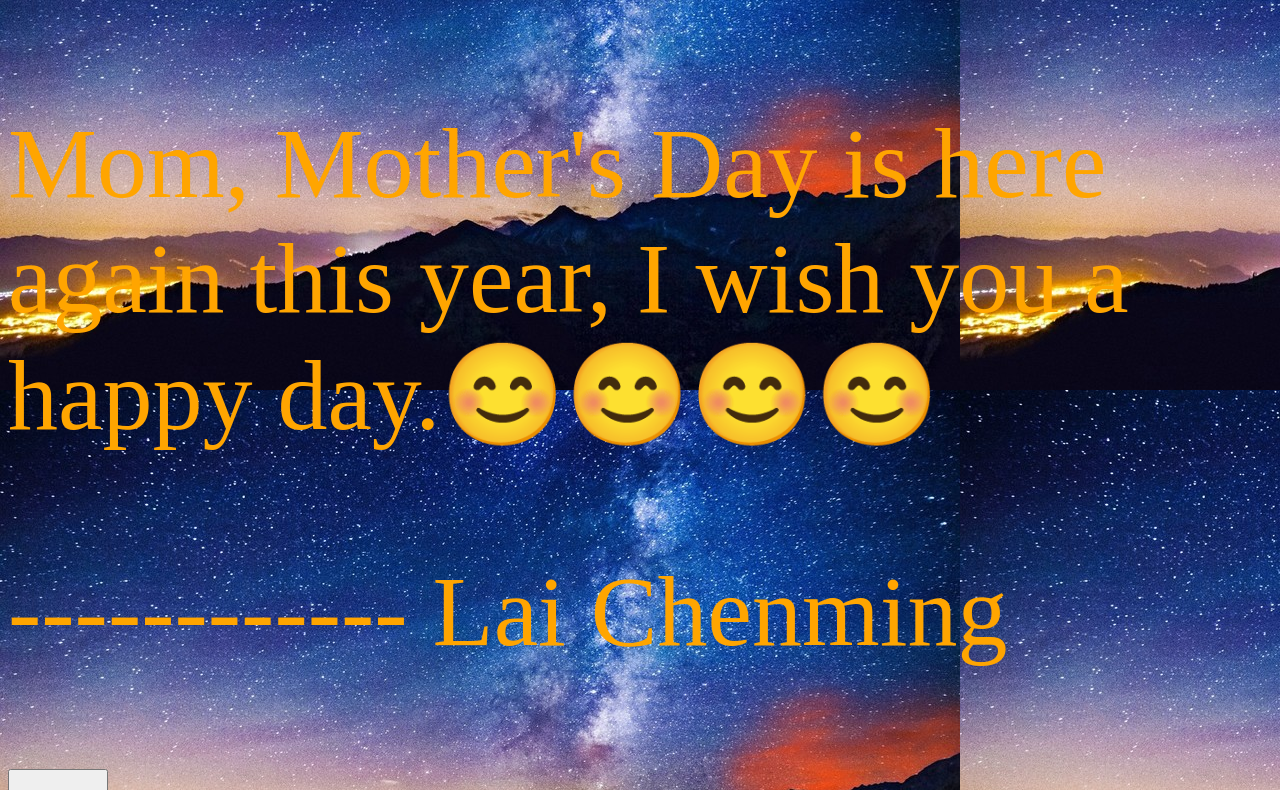
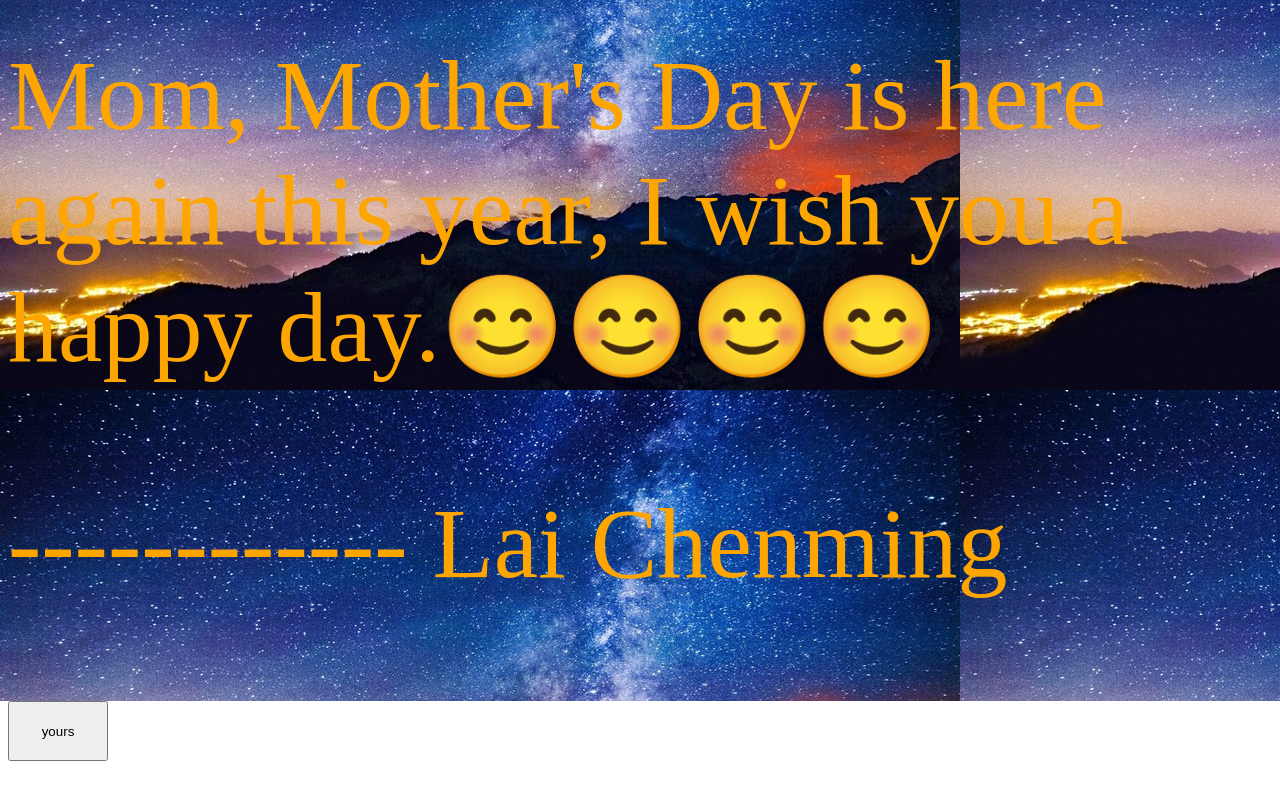
Before and after one commit to 15989116376/15989116376.github.com, a plain HTML site: page index.html in a window 1280 px wide. Shown: the part 2010-2800 px from the top of the page. After the commit the page ends 2711 px from the top, so only its background shows below. Drawn offline with Linux system fonts and the light colour scheme.

Commit message:
Update index.html

```diff
--- a/index.html
+++ b/index.html
@@ -27,6 +27,7 @@
 <style>
 body {
 	background:url(backgrounf.jpg);
+	size:fixed;
 }
 h1 {
 	color:pink;
@@ -37,6 +38,10 @@ p {
     color:orange;
 	font-family:"Times New Roman";
 	font-size:100px;
+}
+
+input{
+	position:fixed;
 }
 
 </style>
```
